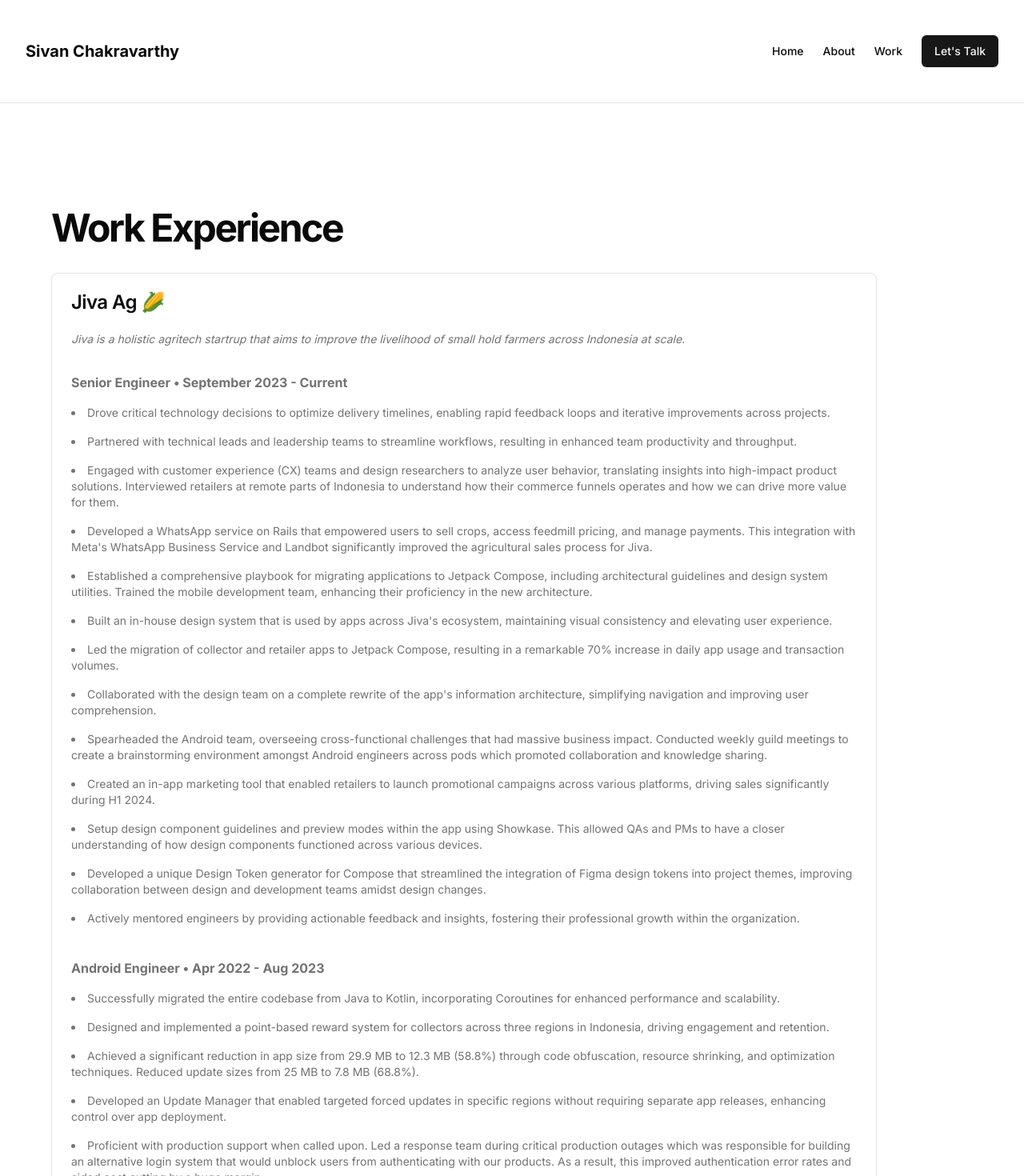
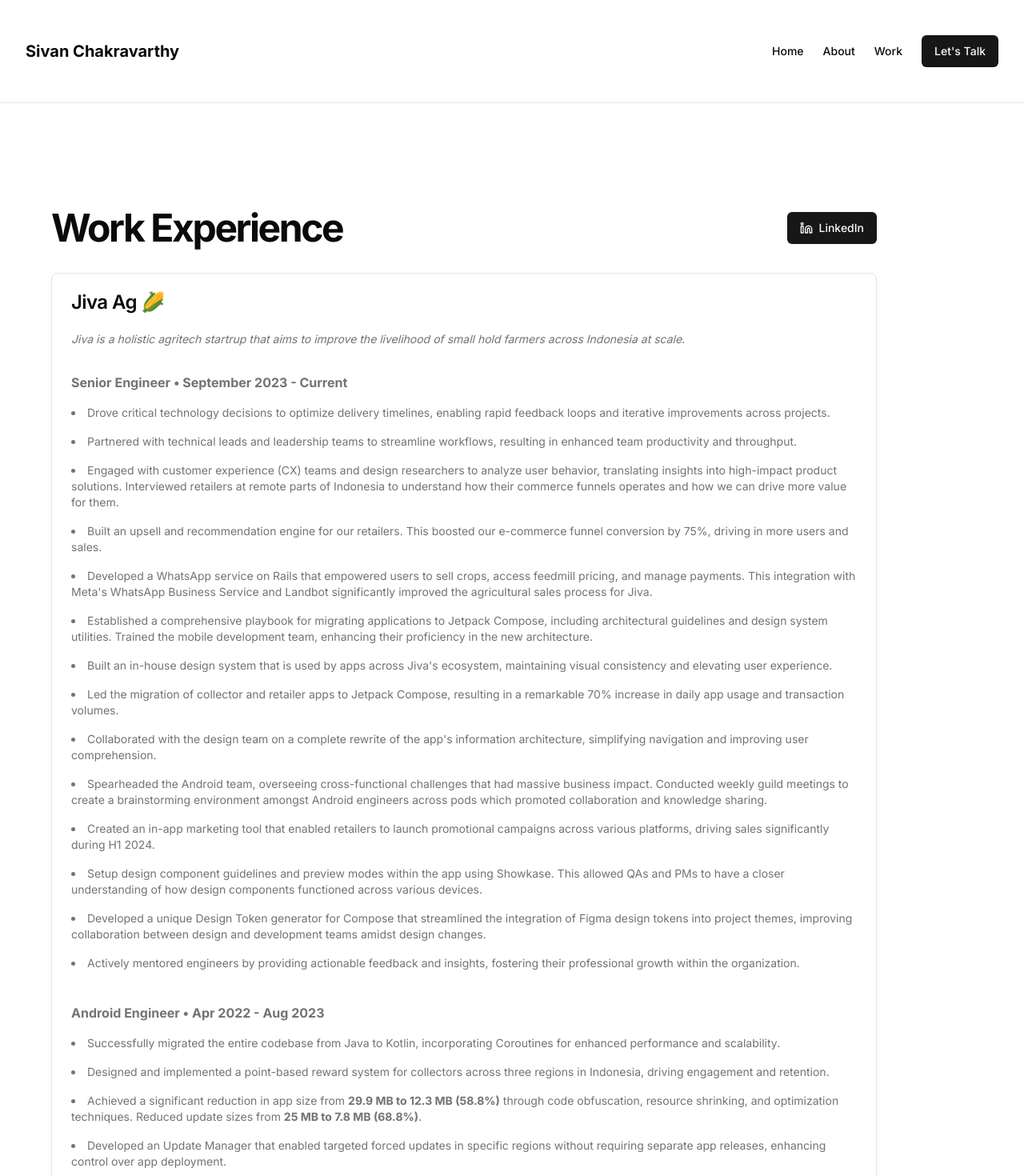
Before and after one commit to sivansundar/sivansundar-portfolio, a Next.js app: page /work in a window 1280 px wide. Shown: the top 1470 px of the page at 80% size. Built offline with nearby package versions, Linux system fonts and the light colour scheme; no server answers.

Commit message:
Push about changes

```diff
--- a/app/work/page.tsx
+++ b/app/work/page.tsx
@@ -1,12 +1,28 @@
+import { Button } from "@/components/ui/button";
 import { Card, CardContent, CardHeader, CardTitle } from "@/components/ui/card";
+import { Linkedin, LinkedinIcon, LucideLinkedin } from "lucide-react";
+import Link from "next/link";
 
 export default function WorkPage() {
   return (
     <div className="py-20 md:py-28">
       <div className="container px-4 md:px-6">
-        <h1 className="text-3xl font-bold tracking-tighter sm:text-4xl md:text-5xl mb-8">
+        <div className="flex justify-between items-center mb-8">
+        <h1 className="text-3xl font-bold tracking-tighter sm:text-4xl md:text-5xl">
           Work Experience
         </h1>
+        <Link
+              href="https://twitter.com/sivansundar"
+              target="_blank"
+              rel="noopener noreferrer"
+            >
+              <Button variant="default">
+              <LucideLinkedin/>
+                LinkedIn
+              </Button>
+            </Link>
+
+        </div>
         <div className="grid gap-6 md:gap-8">
           <Card>
             <CardHeader>
@@ -42,6 +58,12 @@ export default function WorkPage() {
                     into high-impact product solutions. Interviewed retailers at
                     remote parts of Indonesia to understand how their commerce
                     funnels operates and how we can drive more value for them.
+                  </li>
+
+                  <li className="text-sm text-muted-foreground mb-4">
+                    Built an upsell and recommendation engine for our retailers.
+                    This boosted our e-commerce funnel conversion by 75%,
+                    driving in more users and sales.
                   </li>
 
                   <li className="text-sm text-muted-foreground mb-4">
@@ -129,10 +151,10 @@ export default function WorkPage() {
                   </li>
 
                   <li className="text-sm text-muted-foreground mb-4">
-                    Achieved a significant reduction in app size from 29.9 MB to
-                    12.3 MB (58.8%) through code obfuscation, resource
+                    Achieved a significant reduction in app size from <strong>29.9 MB to
+                    12.3 MB (58.8%)</strong> through code obfuscation, resource
                     shrinking, and optimization techniques. Reduced update sizes
-                    from 25 MB to 7.8 MB (68.8%).
+                    from <strong>25 MB to 7.8 MB (68.8%)</strong>.
                   </li>
 
                   <li className="text-sm text-muted-foreground mb-4">
@@ -241,7 +263,7 @@ export default function WorkPage() {
 
           <Card>
             <CardHeader>
-              <CardTitle>Triveous Technologies</CardTitle>
+              <CardTitle>Triveous Technologies 💻</CardTitle>
             </CardHeader>
             <CardContent>
               <p className="mb-8 text-sm italic text-muted-foreground">
```
